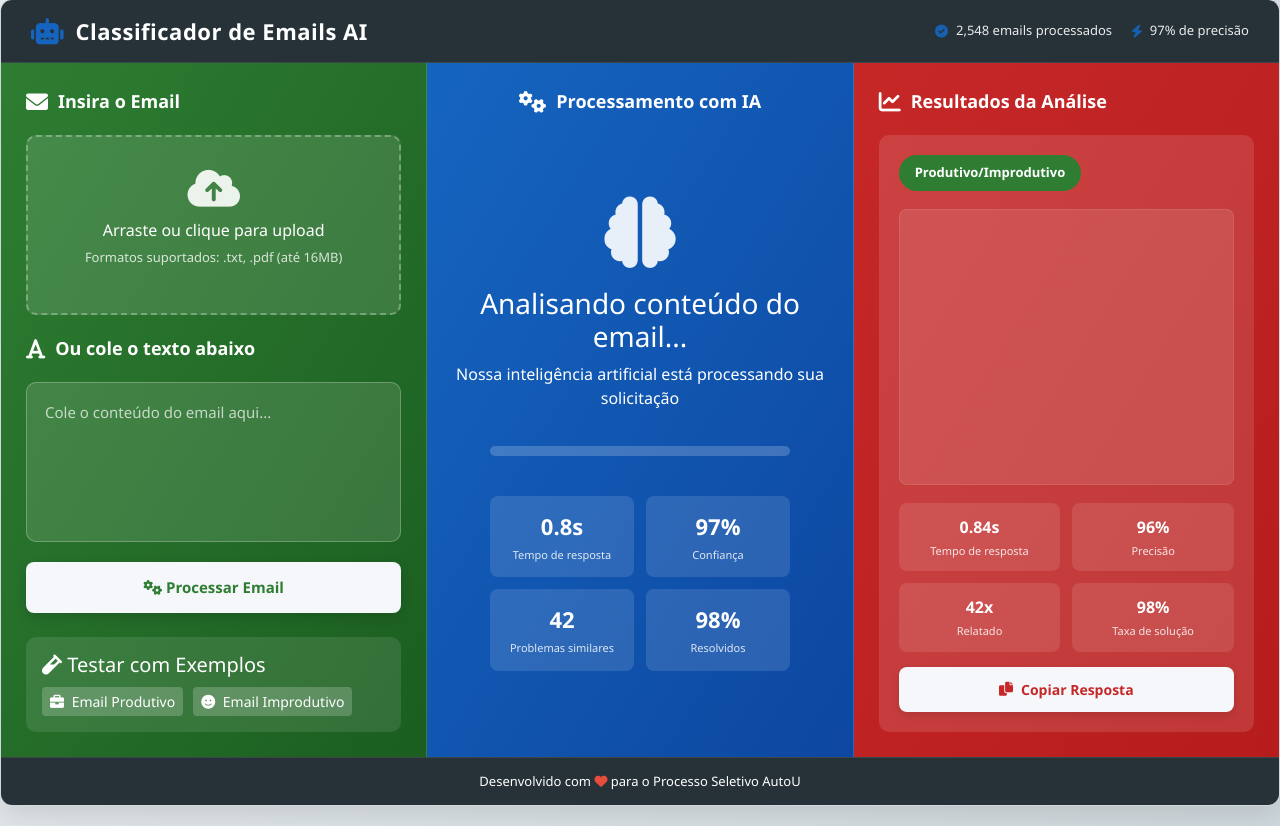
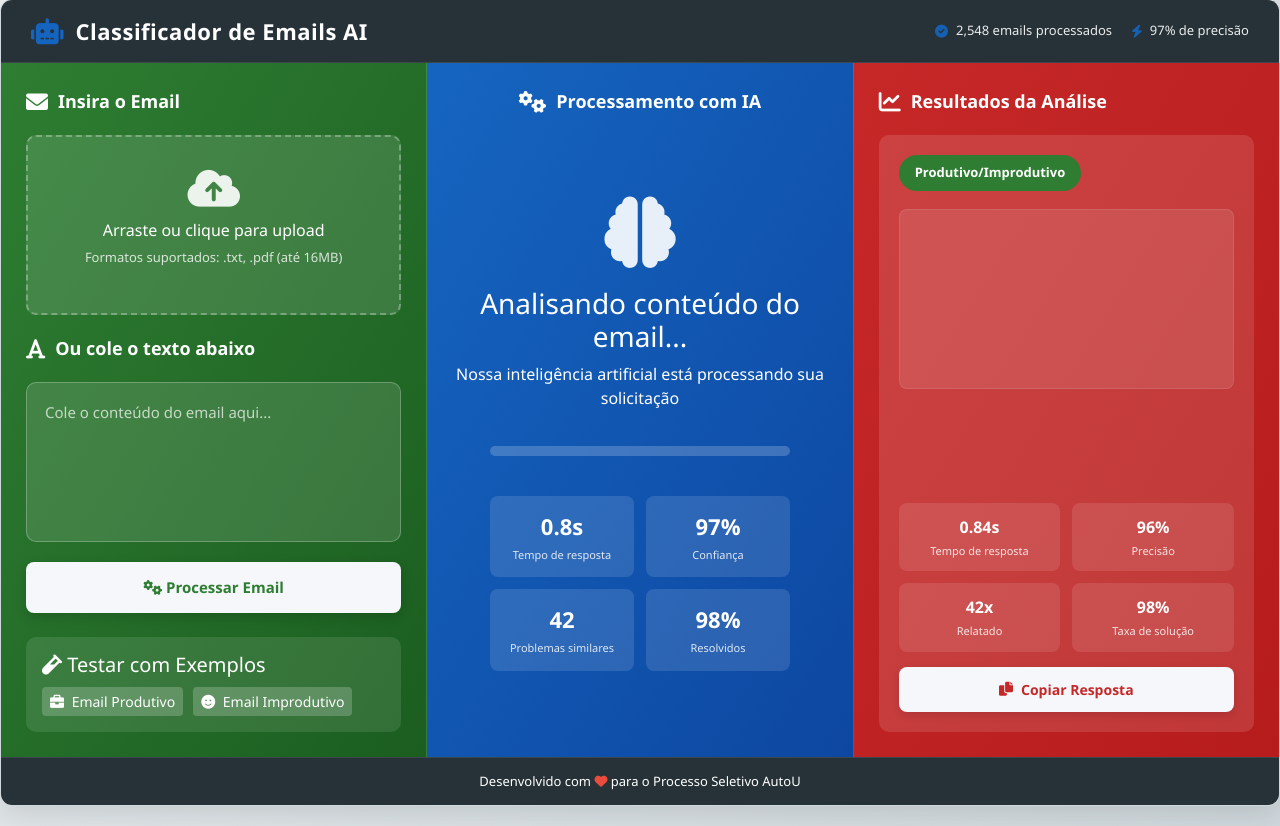
Before and after one commit to micaiasviola/classifyemail, a Flask app: page / in a window 1280 px wide. Shown: the part 21-847 px from the top of the page. Run offline with Flask 3, Linux system fonts and the light colour scheme; parts of the project's set-up code (start-up, migrations or seed data) failed here and were passed over.

Commit message:
alteração tex_result no css

```diff
--- a/static/css/custom.css
+++ b/static/css/custom.css
@@ -25,7 +25,7 @@
     font-family: 'Segoe UI', 'Roboto', sans-serif;
     color: var(--texto-escuro);
     margin: 0;
-        padding: 0;
+    padding: 0;
 }
 
 .container-premium {
@@ -39,7 +39,7 @@
     flex-grow: 1;
     border: 1px solid var(--borda);
     display: flex;
-        flex-direction: column;
+    flex-direction: column;
         min-height: 650px;
         /* Altura mínima garantida */
 }
@@ -93,7 +93,7 @@
 .main-content {
     display: flex;
     flex-grow: 1;
-        min-height: 500px;
+    min-height: 500px;
         /* Altura mínima garantida */
 }
 
@@ -238,7 +238,7 @@
     text-align: center;
     color: var(--texto-claro);
     width: 100%;
-        display: flex;
+    display: flex;
         flex-direction: column;
         align-items: center;
         justify-content: center;
@@ -345,6 +345,7 @@
     font-size: 14px;
     line-height: 1.5;
     min-height: 180px;
+    max-height: 180px;
     resize: none;
     border: 1px solid rgba(255, 255, 255, 0.1);
     box-sizing: border-box;
@@ -491,6 +492,7 @@
     .progress-container {
         width: 95%;
     }
+
         .container-premium {
             min-height: auto;
         }
```
